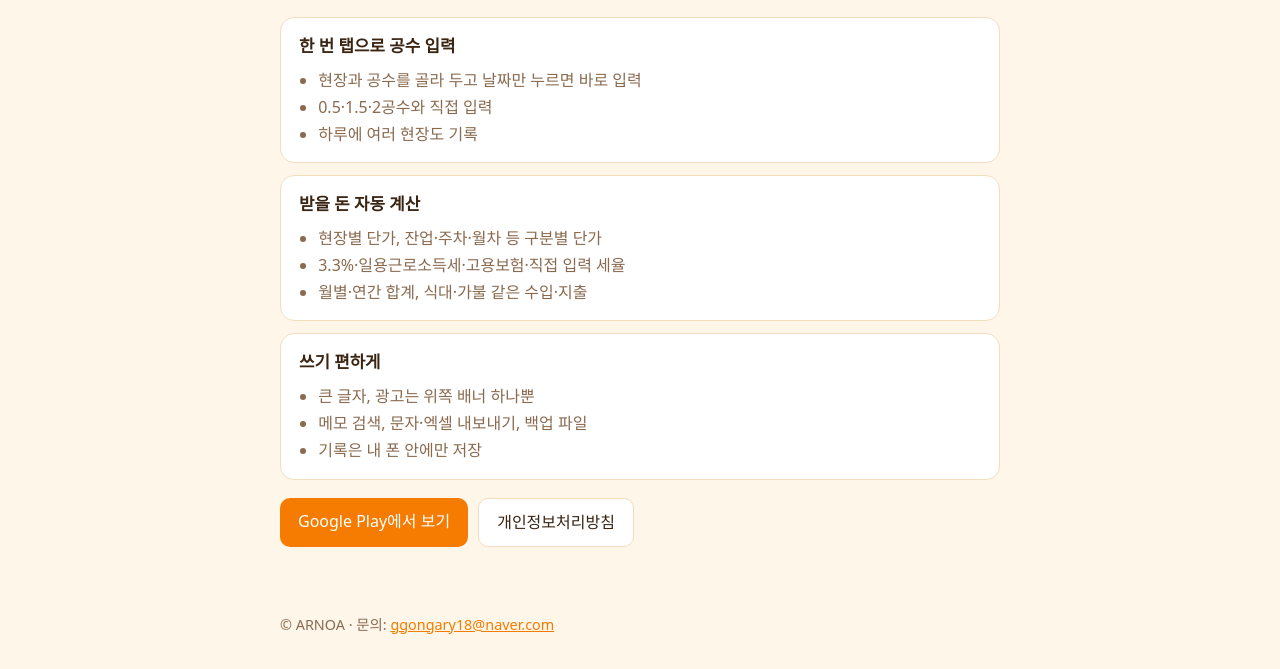
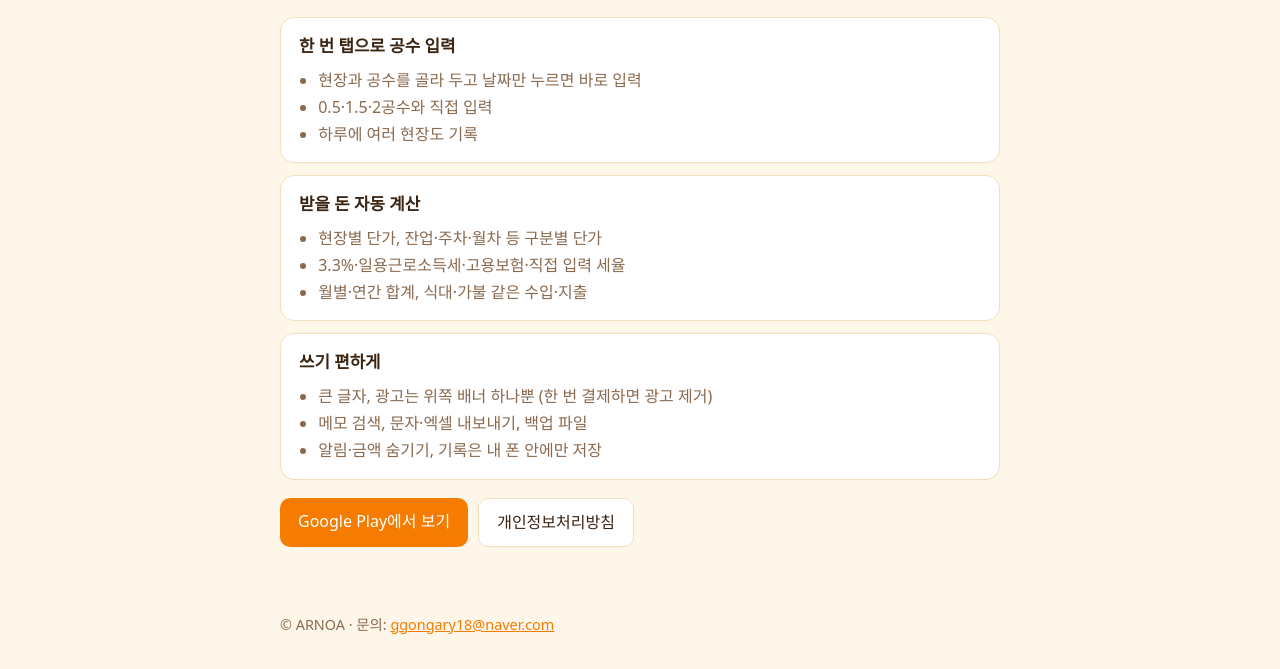
Before and after one commit to arnoa18/arnoa18.github.io, a plain HTML site: page gongsu/index.html in a window 1280 px wide. Shown: the part 174-843 px from the top of the page. Drawn offline with Linux system fonts and the light colour scheme.

Commit message:
Add files via upload

```diff
--- a/gongsu/index.html
+++ b/gongsu/index.html
@@ -49,7 +49,7 @@
   </div>
   <div class="card">
     <h2>쓰기 편하게</h2>
-    <ul><li>큰 글자, 광고는 위쪽 배너 하나뿐</li><li>메모 검색, 문자·엑셀 내보내기, 백업 파일</li><li>기록은 내 폰 안에만 저장</li></ul>
+    <ul><li>큰 글자, 광고는 위쪽 배너 하나뿐 (한 번 결제하면 광고 제거)</li><li>메모 검색, 문자·엑셀 내보내기, 백업 파일</li><li>알림·금액 숨기기, 기록은 내 폰 안에만 저장</li></ul>
   </div>
 
   <div class="btns">
```
